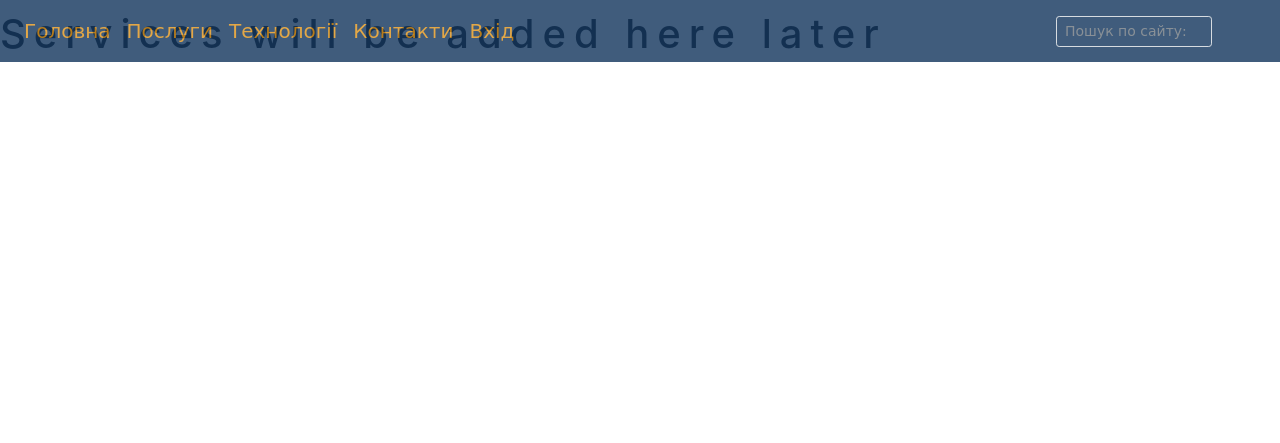
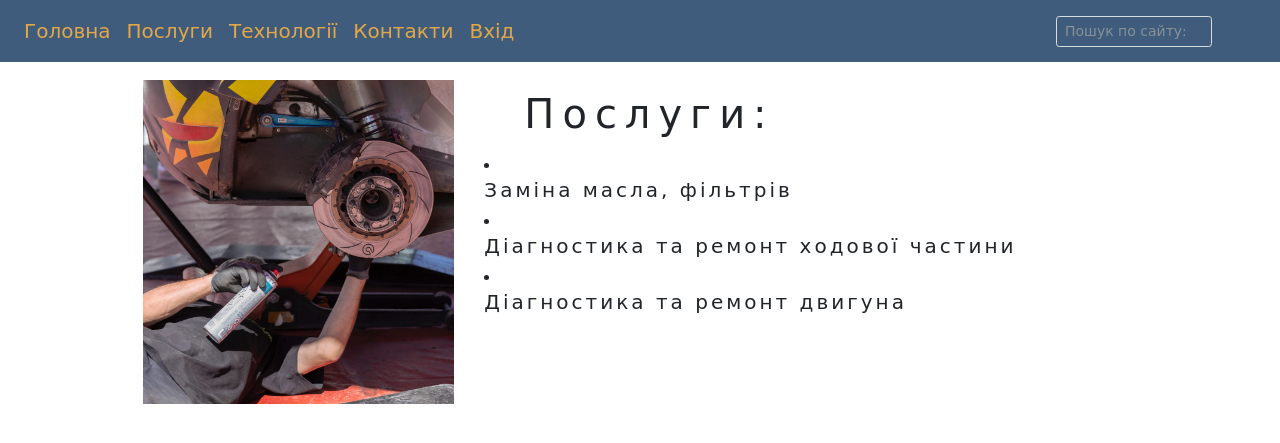
Before and after one commit to Forestriver/Motorhome, a Django app: page /services/ in a window 1280 px wide. Shown: the top 443 px of the page. Run offline with Django 3.2, Linux system fonts and the light colour scheme; some libraries are stand-ins or nearby versions.

Commit message:
services page structure

```diff
--- a/motorhome/templates/motorhome/services.html
+++ b/motorhome/templates/motorhome/services.html
@@ -1,5 +1,18 @@
 {% extends 'motorhome/layout.html' %}
 
 {% block content %}
-<h1>Services will be added here later</h1>
+{% load staticfiles %}
+
+<div class = "row services">
+  <div class = "col-lg-4 col-md-4 col-sm-12">
+    <img src = "{% static 'motorhome/images/breaksservice.jpg' %}" class = "img-fluid"/>
+  </div>
+  <div class = "col-lg-8 col-md-8 col-sm-12 desc">
+    <ol><h1>Послуги:</h1></ol>
+      <li><h5>Заміна масла, фільтрів</h5></li>
+      <li><h5>Діагностика та ремонт ходової частини</h5></li>
+      <li><h5>Діагностика та ремонт двигуна</h5></li>
+  </div>
+</div>
+
 {% endblock %}
```
